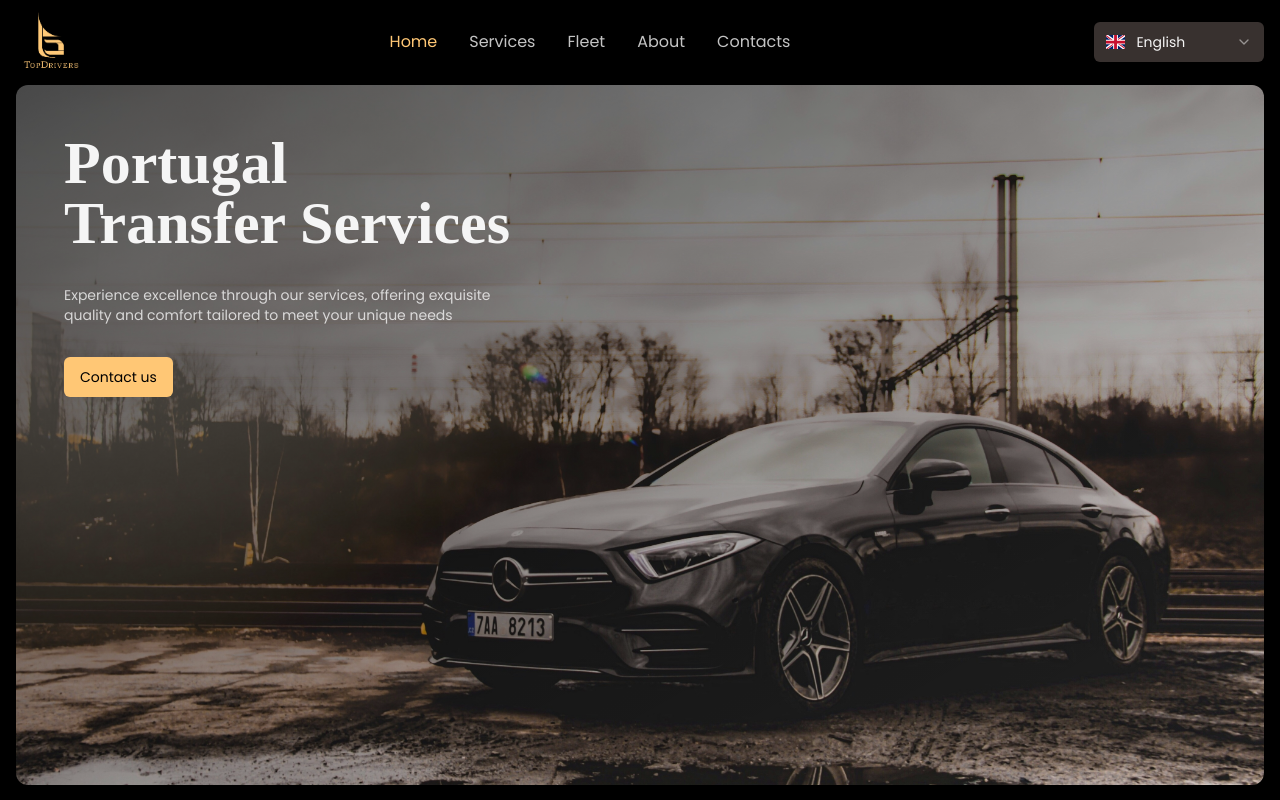
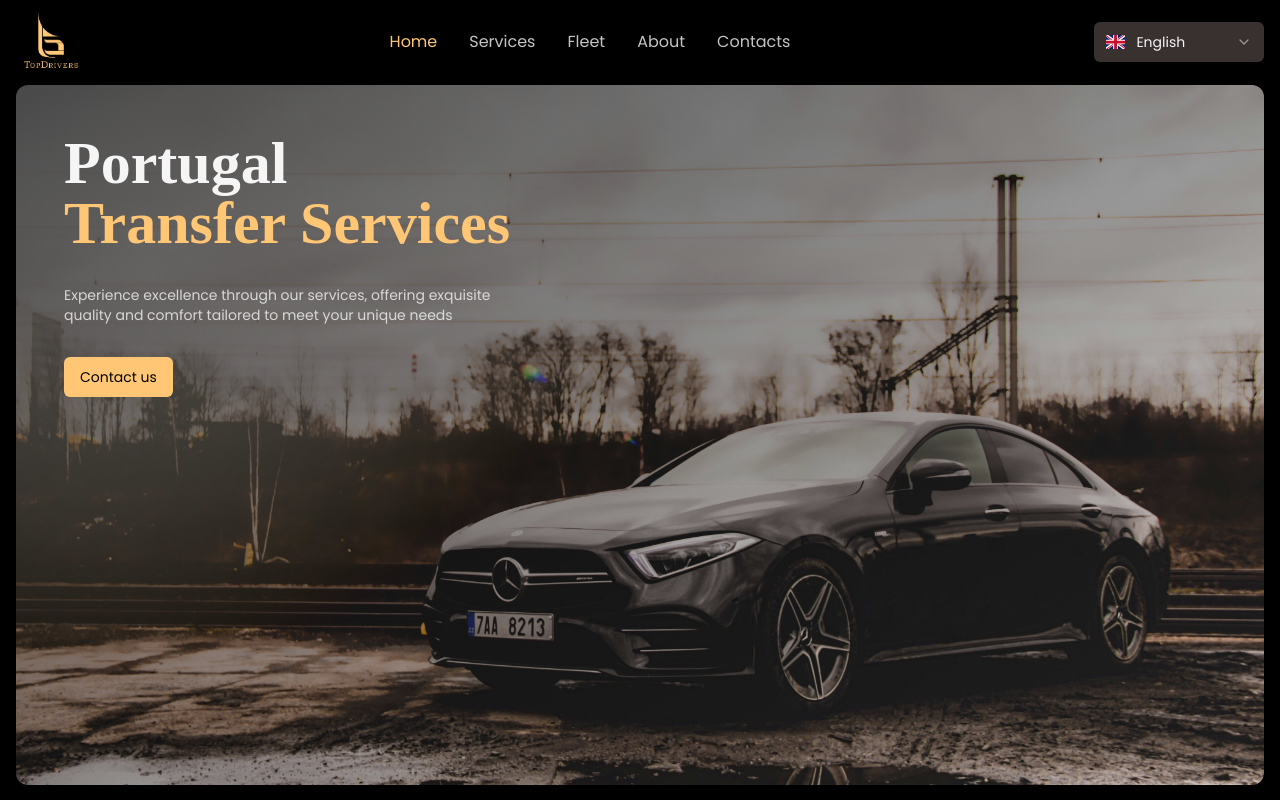
Before and after one commit to RicardoRocha27/top-drivers, a Next.js app: page /en in a window 1280 px wide. Shown: the top 800 px of the page. Built offline with nearby package versions, Linux system fonts and the light colour scheme.

Commit message:
EDIT: improve hero text style

```diff
--- a/app/[locale]/(home)/_components/hero.tsx
+++ b/app/[locale]/(home)/_components/hero.tsx
@@ -1,10 +1,11 @@
 import { Container } from "@/components/shared/container";
 import { Button } from "@/components/ui/button";
 import Image from "next/image";
-import { useTranslations } from "next-intl";
+import { useLocale, useTranslations } from "next-intl";
 
 export const Hero = () => {
   const hero = useTranslations("hero");
+  const locale = useLocale() as LocaleProps;
 
   return (
     <Container>
@@ -21,8 +22,16 @@ export const Hero = () => {
             className="text-4xl sm:text-5xl md:text-6xl font-bold max-w-md"
             style={{ fontFamily: "Times New Roman" }}
           >
-            {hero("title")}
-            {/* <span className="text-accent">{hero("titleSpan")}</span> */}
+            {locale === "en" ? (
+              <>
+                Portugal <span className="text-accent">Transfer Services</span>
+              </>
+            ) : (
+              <>
+                <span className="text-accent">Serviços de Transferes</span> em
+                Portugal
+              </>
+            )}
           </h1>
           <p className="text-sm text-foreground/80 max-w-md">
             {hero("subtitle")}
--- a/data/en.json
+++ b/data/en.json
@@ -11,7 +11,6 @@
     "contacts": "Contacts"
   },
   "hero": {
-    "title": "Portugal Transfer Services",
     "subtitle": "Experience excellence through our services, offering exquisite quality and comfort tailored to meet your unique needs",
     "button": "Contact us"
   },
--- a/data/pt.json
+++ b/data/pt.json
@@ -11,7 +11,6 @@
     "contacts": "Contactos"
   },
   "hero": {
-    "title": "Serviços de Transferes em Portugal",
     "subtitle": "Viva a excelência através dos nossos serviços de qualidade requintada e conforto adaptado para satisfazer as suas necessidades",
     "button": "Contacte-nos"
   },
```
